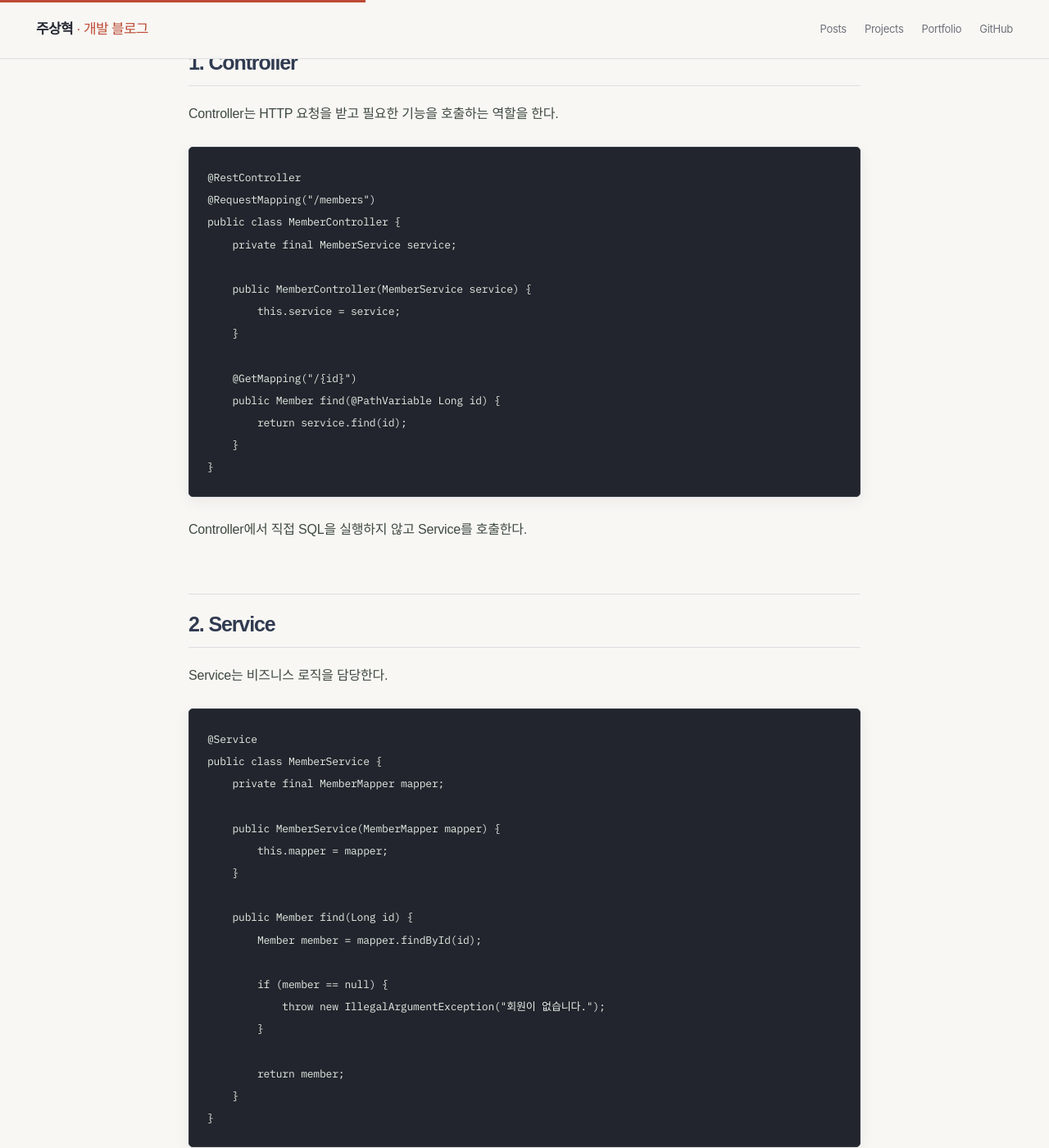
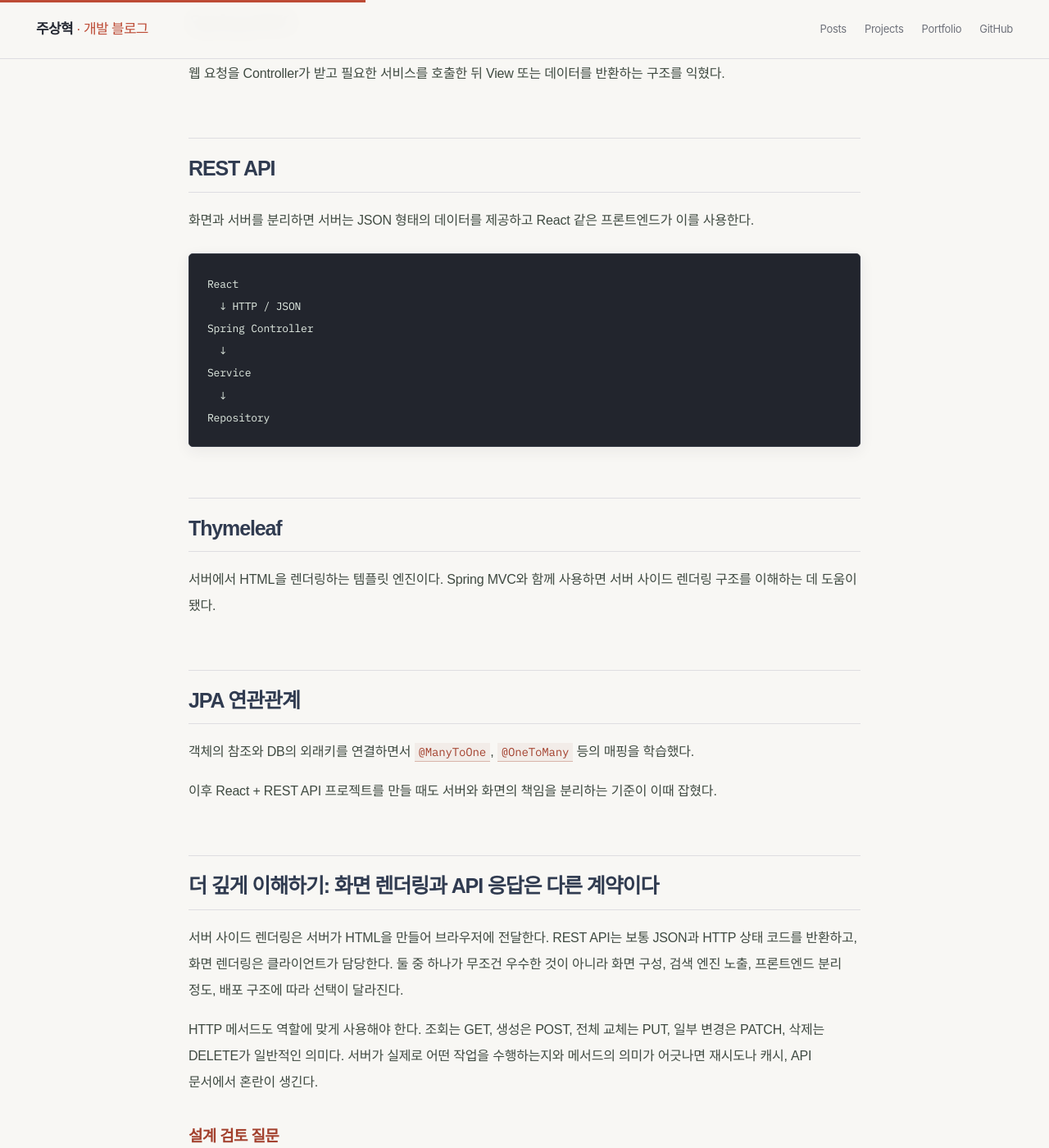
Before and after one commit to zuzusnasna/zuzusnasna.github.io, a Jekyll site: the page built from _posts/2026-09-08-spring-mvc-rest-thymeleaf.md, in a window 1280 px wide and 1400 px high, scrolled down 593 px. Shown: the whole window at 82% size. Built offline with Jekyll 4.4.1, drawn with Linux system fonts in a browser that asks for light colours; some web fonts are replaced; some of the changed text lies outside the part shown.

````diff
--- a/_posts/2026-09-08-spring-mvc-rest-thymeleaf.md
+++ b/_posts/2026-09-08-spring-mvc-rest-thymeleaf.md
@@ -1,86 +1,49 @@
 ---
 layout: post
-title: "Spring MVC — Controller, Service, Repository의 역할"
-date: 2026-10-30 15:20:00 +0900
-categories: [Spring]
-tags: [Spring, MVC]
+title: "Spring Boot 학습 : MVC, REST API, Thymeleaf와 JPA 연관관계"
+date: 2026-09-08 09:00:00 +0900
+categories: [학습]
+tags: [Spring Boot, Spring MVC, REST API, Thymeleaf, JPA]
 ---
 
-오늘은 Spring에서 HTTP 요청을 처리할 때 Controller, Service, Repository를 어떻게 나누는지 정리했다.
+## Spring MVC
 
-## 1. Controller
+웹 요청을 Controller가 받고 필요한 서비스를 호출한 뒤 View 또는 데이터를 반환하는 구조를 익혔다.
 
-Controller는 HTTP 요청을 받고 필요한 기능을 호출하는 역할을 한다.
+## REST API
 
-```java
-@RestController
-@RequestMapping("/members")
-public class MemberController {
-    private final MemberService service;
+화면과 서버를 분리하면 서버는 JSON 형태의 데이터를 제공하고 React 같은 프론트엔드가 이를 사용한다.
 
-    public MemberController(MemberService service) {
-        this.service = service;
-    }
-
-    @GetMapping("/{id}")
-    public Member find(@PathVariable Long id) {
-        return service.find(id);
-    }
-}
+```text
+React
+  ↓ HTTP / JSON
+Spring Controller
+  ↓
+Service
+  ↓
+Repository
 ```
 
-Controller에서 직접 SQL을 실행하지 않고 Service를 호출한다.
+## Thymeleaf
 
-## 2. Service
+서버에서 HTML을 렌더링하는 템플릿 엔진이다. Spring MVC와 함께 사용하면 서버 사이드 렌더링 구조를 이해하는 데 도움이 됐다.
 
-Service는 비즈니스 로직을 담당한다.
+## JPA 연관관계
 
-```java
-@Service
-public class MemberService {
-    private final MemberMapper mapper;
+객체의 참조와 DB의 외래키를 연결하면서 `@ManyToOne`, `@OneToMany` 등의 매핑을 학습했다.
 
-    public MemberService(MemberMapper mapper) {
-        this.mapper = mapper;
-    }
+이후 React + REST API 프로젝트를 만들 때도 서버와 화면의 책임을 분리하는 기준이 이때 잡혔다.
 
-    public Member find(Long id) {
-        Member member = mapper.findById(id);
+## 더 깊게 이해하기: 화면 렌더링과 API 응답은 다른 계약이다
 
-        if (member == null) {
-            throw new IllegalArgumentException("회원이 없습니다.");
-        }
+서버 사이드 렌더링은 서버가 HTML을 만들어 브라우저에 전달한다. REST API는 보통 JSON과 HTTP 상태 코드를 반환하고, 화면 렌더링은 클라이언트가 담당한다. 둘 중 하나가 무조건 우수한 것이 아니라 화면 구성, 검색 엔진 노출, 프론트엔드 분리 정도, 배포 구조에 따라 선택이 달라진다.
 
-        return member;
-    }
-}
-```
+HTTP 메서드도 역할에 맞게 사용해야 한다. 조회는 GET, 생성은 POST, 전체 교체는 PUT, 일부 변경은 PATCH, 삭제는 DELETE가 일반적인 의미다. 서버가 실제로 어떤 작업을 수행하는지와 메서드의 의미가 어긋나면 재시도나 캐시, API 문서에서 혼란이 생긴다.
 
-## 3. Repository / Mapper
+### 설계 검토 질문
+- 컨트롤러가 요청을 받고 서비스에 위임하며 응답을 만드는 책임을 분리했는가?
+- 화면용 모델과 외부 API 응답 DTO가 서로의 변경에 불필요하게 영향을 주지 않는가?
+- 성공·실패 상황에 맞는 상태 코드와 일관된 오류 응답을 반환하는가?
+- Thymeleaf 템플릿에서 사용자 입력을 출력할 때 이스케이프 규칙을 지키는가?
 
-DB 접근을 담당한다. MyBatis를 사용한다면 Mapper가 이 역할을 맡을 수 있다.
-
-```java
-@Mapper
-public interface MemberMapper {
-    Member findById(Long id);
-}
-```
-
-요청 흐름은 다음처럼 볼 수 있다.
-
-```text
-Client
- ↓
-Controller
- ↓
-Service
- ↓
-Mapper / Repository
- ↓
-Database
-```
-
-응답은 반대 방향으로 올라온다.
-
-각 계층이 자기 역할을 담당하도록 나누면 Controller에 요청 처리, 비즈니스 로직, DB 접근 코드가 한꺼번에 들어가는 것을 막을 수 있다.
+컨트롤러 메서드를 늘리기 전에 사용자 흐름과 API 계약부터 정리하면, 화면 방식이 바뀌어도 비즈니스 로직을 재사용하기 쉽다.
````
